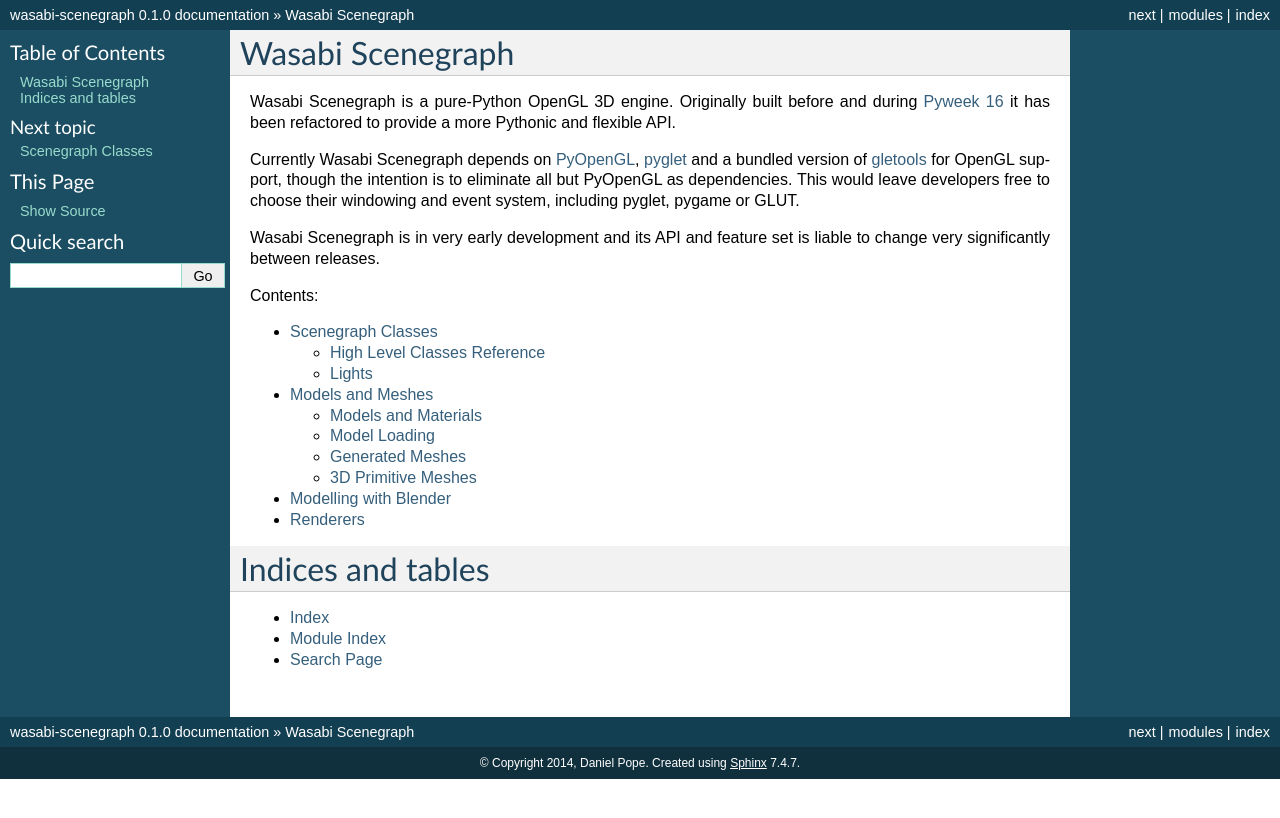
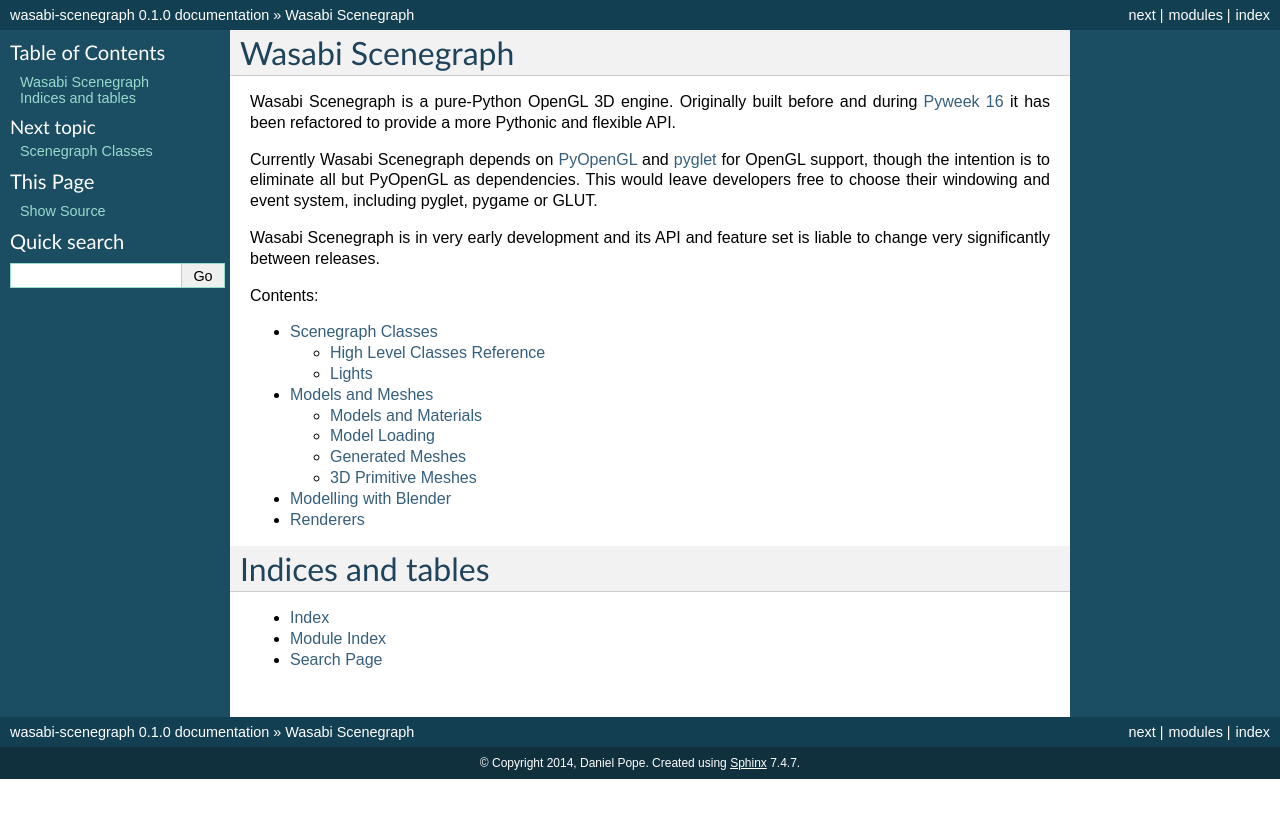
Before and after one commit to lordmauve/wasabi-scenegraph, a Sphinx documentation site: the page built from docs/index.rst, in a window 1280 px wide. Shown: the top 818 px of the page. Built offline with Sphinx 7.4.7, drawn with Linux system fonts in a browser that asks for light colours.

Commit message:
Update docs and bump version number to reflect dropping gletools

```diff
--- a/docs/index.rst
+++ b/docs/index.rst
@@ -12,14 +12,13 @@
 
 .. _`Pyweek 16`: http://www.pyweek.org/16/
 
-Currently Wasabi Scenegraph depends on PyOpenGL_, pyglet_ and a bundled version
-of gletools_ for OpenGL support, though the intention is to eliminate all but
-PyOpenGL as dependencies. This would leave developers free to choose their
-windowing and event system, including pyglet, pygame or GLUT.
+Currently Wasabi Scenegraph depends on PyOpenGL_ and pyglet_ for OpenGL
+support, though the intention is to eliminate all but PyOpenGL as dependencies.
+This would leave developers free to choose their windowing and event system,
+including pyglet, pygame or GLUT.
 
 .. _PyOpenGL: http://pyopengl.sourceforge.net/
 .. _pyglet: http://www.pyglet.org/
-.. _gletools: http://codeflow.org/entries/2009/jul/31/gletools-advanced-pyglet-utilities/
 
 Wasabi Scenegraph is in very early development and its API and feature set is
 liable to change very significantly between releases.
--- a/setup.py
+++ b/setup.py
@@ -3,7 +3,7 @@
 
 setup(
     name='wasabi-scenegraph',
-    version='0.1.0',
+    version='0.1.1',
     description="Pure python 3D graphics engine",
     long_description=open('README.rst').read(),
     author='Daniel Pope',
```
